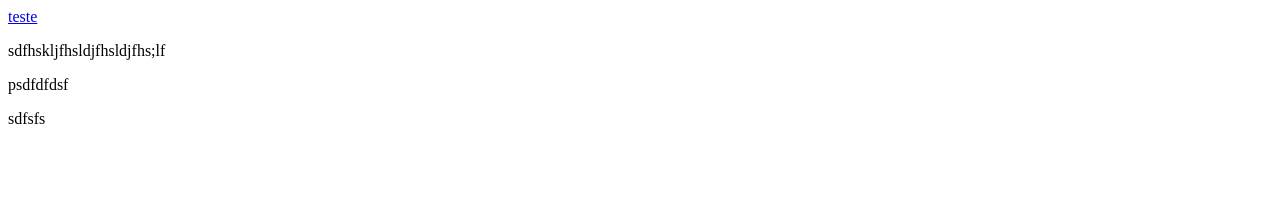
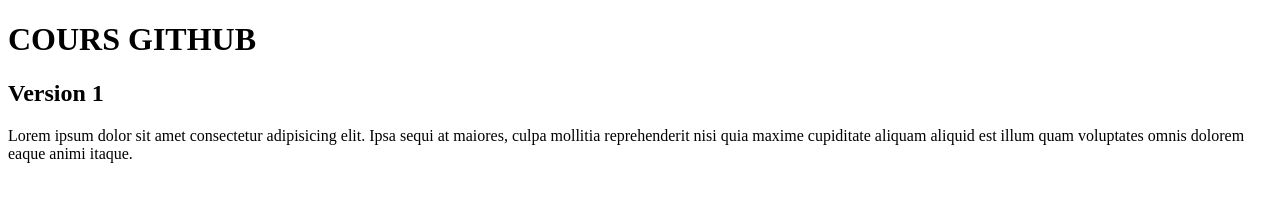
Before and after one commit to Tanjona-Dev/Projects, a plain HTML site: page index.html in a window 1280 px wide. Drawn offline with Linux system fonts and the light colour scheme.

Commit message:
Premiere version du cours

```diff
--- a/index.html
+++ b/index.html
@@ -8,10 +8,10 @@
 </head>
 
 <body>
-    <a href="styl.css">teste</a>
-    <p>sdfhskljfhsldjfhsldjfhs;lf</p>
-    psdfdfdsf
-    <p>sdfsfs</p>
+    <h1>COURS GITHUB</h1>
+    <h2>Version 1</h2>
+    <p>Lorem ipsum dolor sit amet consectetur adipisicing elit. Ipsa sequi at maiores, culpa mollitia reprehenderit nisi quia maxime cupiditate aliquam aliquid est illum quam voluptates omnis dolorem eaque animi itaque.</p>
+
 </body>
 
 </html>
```
